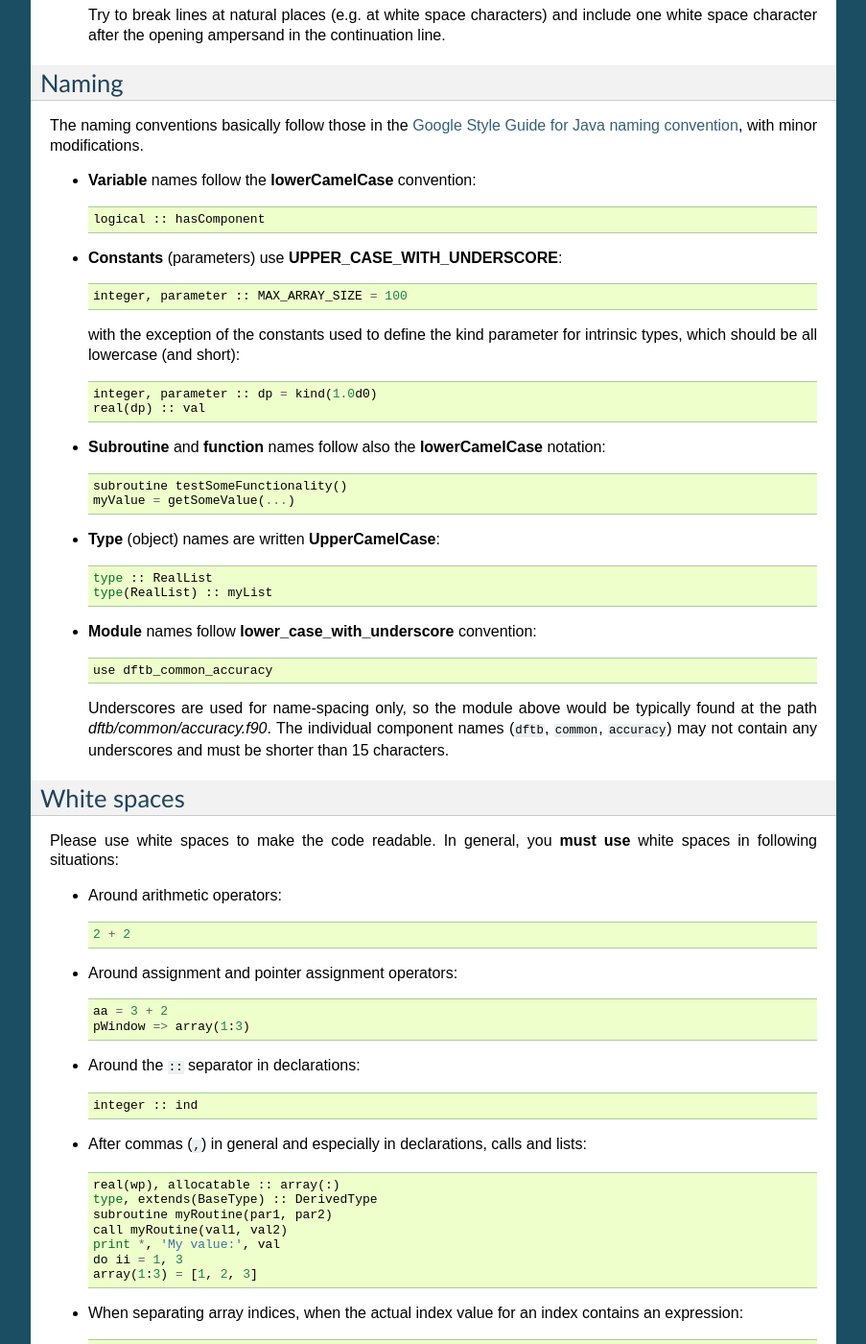
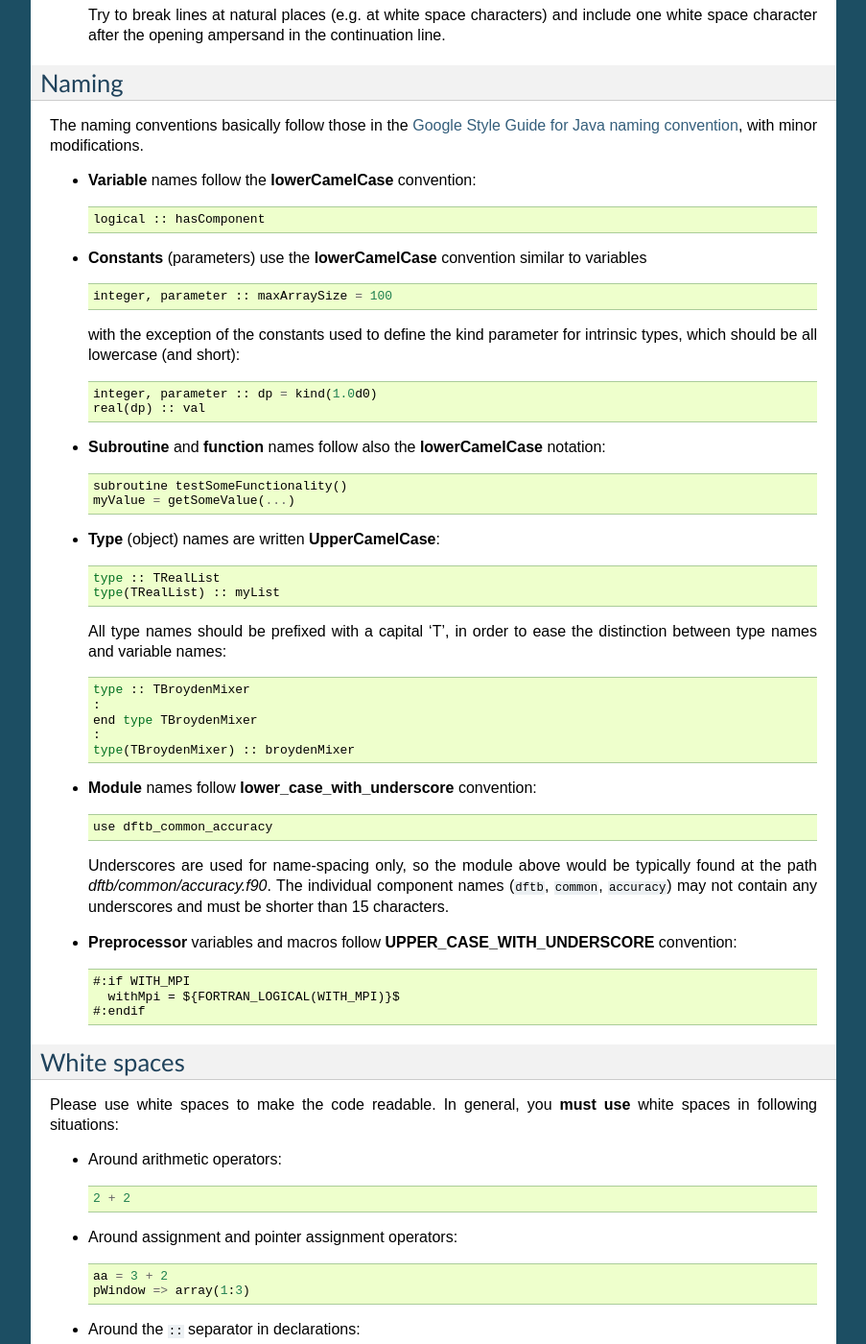
Before and after one commit to dftbplus/develguide, a Sphinx documentation site: the page built from docs/fortranstyle.rst, in a window 1280 px wide and 1400 px high, scrolled down 664 px. Shown: the whole window at 96% size, without its empty margins (198-1101 px from the left). Built offline with Sphinx 7.4.7, drawn with Linux system fonts in a browser that asks for light colours; some of the changed text lies outside the part shown.

Commit message:
Adapt and extend case conventions

```diff
--- a/docs/fortranstyle.rst
+++ b/docs/fortranstyle.rst
@@ -57,9 +57,10 @@ modifications.
 
       logical :: hasComponent
 
-* **Constants** (parameters) use **UPPER_CASE_WITH_UNDERSCORE**::
+* **Constants** (parameters) use the **lowerCamelCase** convention similar to
+  variables ::
 
-      integer, parameter :: MAX_ARRAY_SIZE = 100
+      integer, parameter :: maxArraySize = 100
 
   with the exception of the constants used to define the kind parameter for
   intrinsic types, which should be all lowercase (and short)::
@@ -77,8 +78,17 @@ modifications.
 
 * **Type** (object) names are written **UpperCamelCase**::
 
-      type :: RealList
-      type(RealList) :: myList
+      type :: TRealList
+      type(TRealList) :: myList
+
+  All type names should be prefixed with a capital 'T', in order to ease the
+  distinction between type names and variable names::
+
+      type :: TBroydenMixer
+      :
+      end type TBroydenMixer
+      :
+      type(TBroydenMixer) :: broydenMixer
 
 
 * **Module** names follow **lower_case_with_underscore** convention::
@@ -89,6 +99,14 @@ modifications.
   typically found at the path `dftb/common/accuracy.f90`. The individual
   component names (``dftb``, ``common``, ``accuracy``) may not contain any
   underscores and must be shorter than 15 characters.
+
+
+* **Preprocessor** variables and macros follow **UPPER_CASE_WITH_UNDERSCORE**
+  convention::
+
+    #:if WITH_MPI
+      withMpi = ${FORTRAN_LOGICAL(WITH_MPI)}$
+    #:endif
 
 
 White spaces
@@ -114,7 +132,7 @@ white spaces in following situations:
   lists::
 
       real(wp), allocatable :: array(:)
-      type, extends(BaseType) :: DerivedType
+      type, extends(TBaseType) :: TDerivedType
       subroutine myRoutine(par1, par2)
       call myRoutine(val1, val2)
       print *, 'My value:', val
```
